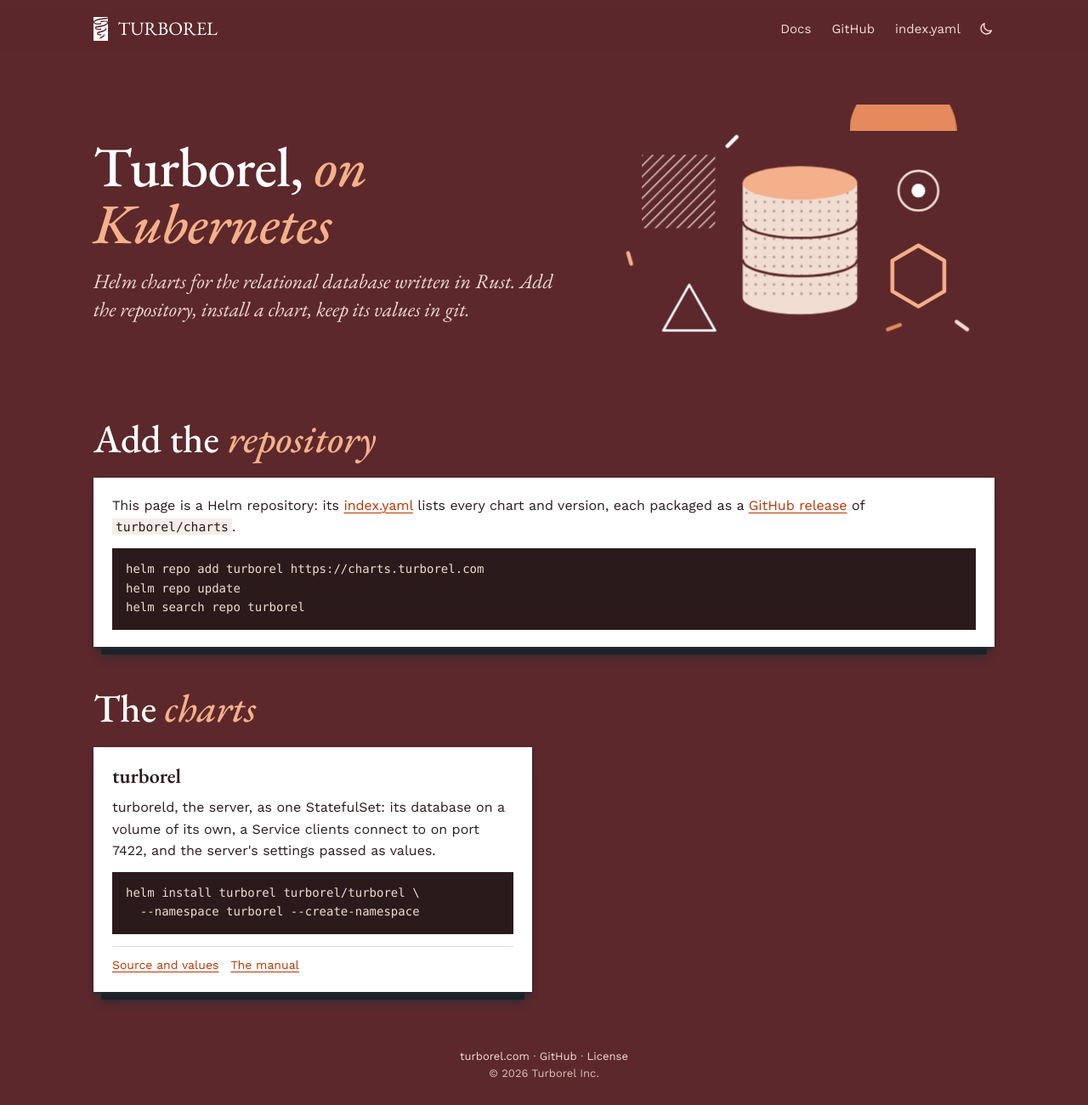
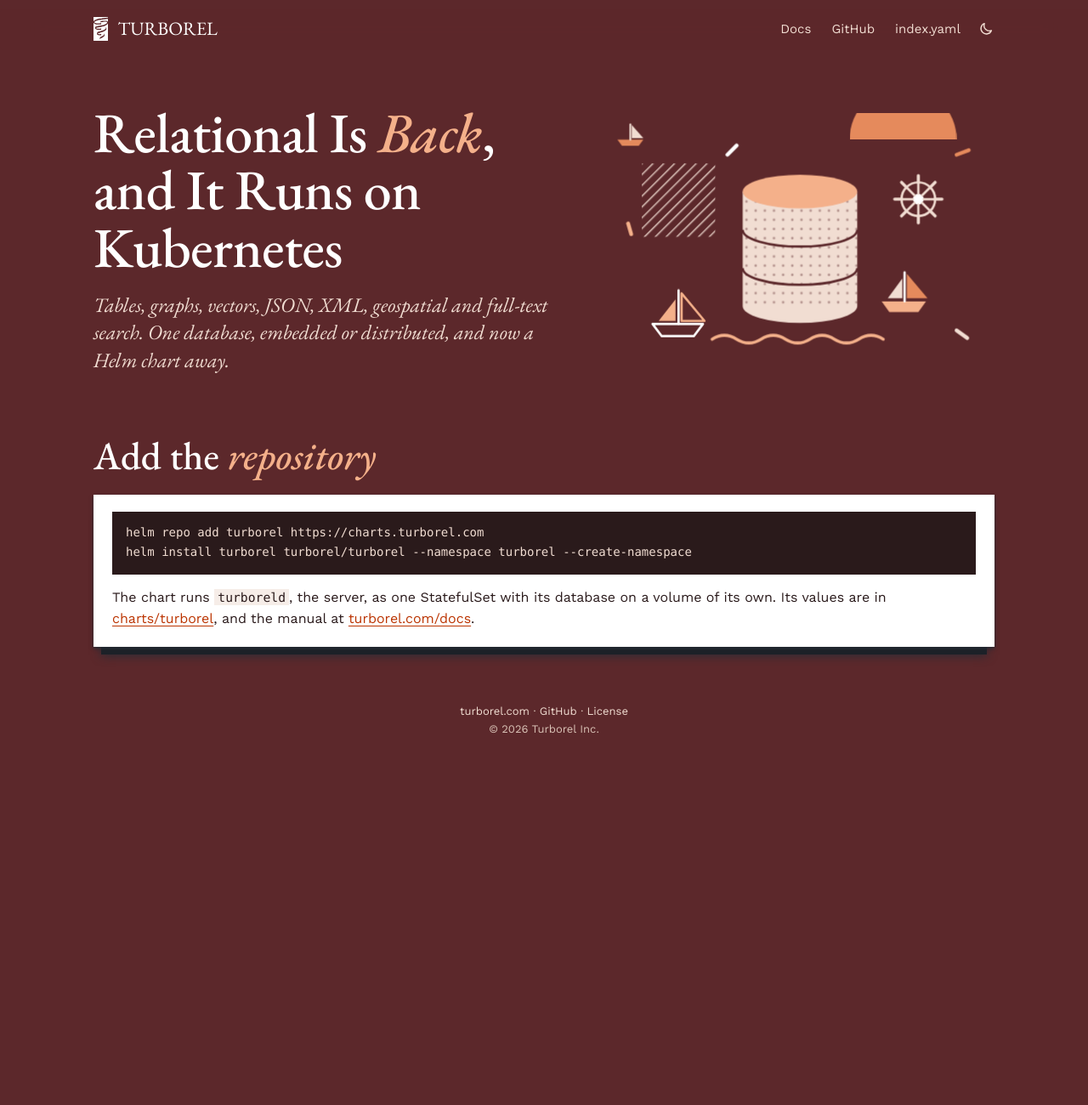
Before and after one commit to turborel/charts, a plain HTML site: page site/index.html in a window 1280 px wide. Shown: the whole page at 85% size. After the commit the page ends 909 px from the top, so only its background shows below. Drawn offline with nearby package versions, Linux system fonts and the light colour scheme.

Commit message:
site: describe the database from turborel.com, sail ships around the cylinder

```diff
--- a/site/index.html
+++ b/site/index.html
@@ -37,7 +37,7 @@
     <meta charset="utf-8">
     <meta name="viewport" content="width=device-width, initial-scale=1">
     <title>Turborel Helm charts</title>
-    <meta name="description" content="Helm charts for running Turborel, the open-source relational database written in Rust, on Kubernetes.">
+    <meta name="description" content="Helm charts for running Turborel on Kubernetes: the open-source relational database for tables, graphs, vectors, JSON, XML, geospatial and full-text search.">
     <link rel="icon" href="assets/favicon.ico" sizes="16x16 32x32 48x48">
     <link rel="icon" href="assets/favicon.svg" type="image/svg+xml">
     <link rel="icon" type="image/png" sizes="32x32" href="assets/favicon-32x32.png">
@@ -47,7 +47,7 @@
     <meta property="og:type" content="website">
     <meta property="og:site_name" content="Turborel">
     <meta property="og:title" content="Turborel Helm charts">
-    <meta property="og:description" content="Helm charts for running Turborel on Kubernetes.">
+    <meta property="og:description" content="Helm charts for running Turborel, the open-source relational database, on Kubernetes.">
     <meta property="og:url" content="https://charts.turborel.com/">
     <meta name="color-scheme" content="light dark">
     <meta name="theme-color" content="#5C282B" media="(prefers-color-scheme: light)">
@@ -270,7 +270,7 @@
         }
 
         pre {
-            margin: 12px 0 0;
+            margin: 0;
             padding: 14px 16px;
             overflow-x: auto;
             white-space: pre-wrap;
@@ -288,6 +288,10 @@
 
         pre code {
             font-size: inherit;
+        }
+
+        .box pre + p {
+            margin-top: 14px;
         }
 
         .box p code {
@@ -313,23 +317,7 @@
             color: #F4B08A;
         }
 
-        .charts {
-            display: grid;
-            grid-template-columns: repeat(auto-fill, minmax(min(100%, 420px), 1fr));
-            gap: 32px 28px;
-        }
 
-        .chart .meta {
-            margin-top: 14px;
-            padding-top: 10px;
-            border-top: 1px solid #EADBD3;
-            font-size: 14px;
-            color: #6B5A5B;
-        }
-
-        .chart .meta a {
-            margin-right: 14px;
-        }
 
         /* ---- footer -------------------------------------------------------- */
         .footer {
@@ -426,10 +414,6 @@
                 background: #0B0809;
             }
 
-            :where(:root[data-theme="dark"]) .chart .meta {
-                border-top-color: #3A2E2F;
-                color: #A89A93;
-            }
         }
     </style>
 </head>
@@ -471,11 +455,11 @@
         <main>
             <section class="cover">
                 <div>
-                    <h2 class="tagline">Turborel, <em>on Kubernetes</em></h2>
-                    <p class="subline">Helm charts for the relational database written in Rust. Add the repository, install a chart, keep its values in git.</p>
+                    <h2 class="tagline">Relational Is <em>Back</em>, and It Runs on Kubernetes</h2>
+                    <p class="subline">Tables, graphs, vectors, JSON, XML, geospatial and full-text search. One database, embedded or distributed, and now a Helm chart away.</p>
                 </div>
                 <!-- A still life in the site's manner: a database cylinder among Memphis shapes, here with a hexagon for Kubernetes. -->
-                <svg class="still-life" viewBox="0 0 520 330" role="img" aria-label="A database cylinder, a hexagon and drifting geometric shapes">
+                <svg class="still-life" viewBox="0 0 520 330" role="img" aria-label="A database cylinder among small sailing ships, a ship's wheel and drifting geometric shapes">
                     <defs>
                         <pattern id="sl-dots" width="12" height="12" patternUnits="userSpaceOnUse"><circle cx="3" cy="3" r="1.6" fill="#5C282B"/></pattern>
                         <pattern id="sl-hatch" width="10" height="10" patternUnits="userSpaceOnUse" patternTransform="rotate(45)"><line x1="0" y1="0" x2="0" y2="10" stroke="#F1DDD2" stroke-width="3"/></pattern>
@@ -488,38 +472,49 @@
                         <path d="M190 160 A 75 22 0 0 0 340 160 M190 210 A 75 22 0 0 0 340 210" fill="none" stroke="#5C282B" stroke-width="3"/>
                         <ellipse cx="265" cy="110" rx="75" ry="22" fill="#F4B08A"/>
                     </g>
-                    <g class="float f2"><path d="M420 190 l34 20 v40 l-34 20 l-34 -20 v-40 z" fill="none" stroke="#F4B08A" stroke-width="5" stroke-linejoin="round"/></g>
-                    <g class="float f3"><path d="M86 300 L120 240 L154 300 Z" fill="none" stroke="#FFFFFF" stroke-width="3" stroke-linejoin="round"/></g>
-                    <g class="float"><circle cx="420" cy="120" r="26" fill="none" stroke="#F1DDD2" stroke-width="3"/><circle cx="420" cy="120" r="9" fill="#FFFFFF"/></g>
+                    <!-- a ship's wheel, for the helm -->
+                    <g class="float"><g transform="translate(420 120)" fill="none" stroke="#F1DDD2" stroke-width="3" stroke-linecap="round">
+                        <circle r="22"/><circle r="7" fill="#FFFFFF" stroke="none"/>
+                        <path d="M0 -7V-22M0 7V22M-7 0H-22M7 0H22M-5 -5L-15.6 -15.6M5 5L15.6 15.6M-5 5L-15.6 15.6M5 -5L15.6 -15.6"/>
+                        <path d="M0 -22V-31M0 22V31M-22 0H-31M22 0H31M-15.6 -15.6L-22 -22M15.6 15.6L22 22M-15.6 15.6L-22 22M15.6 -15.6L22 -22" stroke-width="4"/>
+                    </g></g>
+                    <!-- small ships, each a hull, a mast and a sail -->
+                    <g class="float f2"><g transform="translate(372 212)">
+                        <path d="M0 40 H58 L48 54 H10 Z" fill="#F4B08A"/>
+                        <path d="M30 40 V2" stroke="#FFFFFF" stroke-width="3" stroke-linecap="round"/>
+                        <path d="M33 4 L60 36 H33 Z" fill="#E58A5C"/>
+                        <path d="M27 10 L8 36 H27 Z" fill="#F1DDD2"/>
+                    </g></g>
+                    <g class="float f3"><g transform="translate(72 236)">
+                        <path d="M0 44 H66 L54 60 H12 Z" fill="none" stroke="#FFFFFF" stroke-width="3" stroke-linejoin="round"/>
+                        <path d="M34 44 V0" stroke="#FFFFFF" stroke-width="3" stroke-linecap="round"/>
+                        <path d="M38 4 L68 40 H38 Z" fill="none" stroke="#F4B08A" stroke-width="3" stroke-linejoin="round"/>
+                        <path d="M30 12 L8 40 H30 Z" fill="#F4B08A"/>
+                    </g></g>
+                    <g class="float"><g transform="translate(26 20)">
+                        <path d="M0 22 H34 L28 30 H6 Z" fill="#E58A5C"/>
+                        <path d="M17 22 V2" stroke="#F1DDD2" stroke-width="2.5" stroke-linecap="round"/>
+                        <path d="M19 3 L34 20 H19 Z" fill="#F1DDD2"/>
+                    </g></g>
+                    <!-- the water under the cylinder -->
+                    <g class="float f3"><path d="M150 300 q16 -10 32 0 t32 0 t32 0 t32 0 t32 0 t32 0 t32 0" fill="none" stroke="#F4B08A" stroke-width="4" stroke-linecap="round"/></g>
                     <g class="float f2" stroke-linecap="round" stroke-width="5">
-                        <line x1="170" y1="60" x2="182" y2="48" stroke="#FFFFFF"/><line x1="380" y1="300" x2="396" y2="294" stroke="#E58A5C"/>
-                        <line x1="40" y1="200" x2="44" y2="214" stroke="#F4B08A"/><line x1="470" y1="290" x2="484" y2="300" stroke="#F1DDD2"/>
+                        <line x1="170" y1="60" x2="182" y2="48" stroke="#FFFFFF"/><line x1="470" y1="60" x2="486" y2="54" stroke="#E58A5C"/>
+                        <line x1="40" y1="150" x2="44" y2="164" stroke="#F4B08A"/><line x1="470" y1="290" x2="484" y2="300" stroke="#F1DDD2"/>
                     </g>
                 </svg>
             </section>
 
+
             <section aria-labelledby="use">
                 <h2 id="use">Add the <em>repository</em></h2>
                 <div class="box">
-                    <p>This page is a Helm repository: its <a href="index.yaml">index.yaml</a> lists every chart and version, each packaged as a <a href="https://github.com/turborel/charts/releases">GitHub release</a> of <code>turborel/charts</code>.</p>
 <pre><code>helm repo add turborel https://charts.turborel.com
-helm repo update
-helm search repo turborel</code></pre>
+helm install turborel turborel/turborel --namespace turborel --create-namespace</code></pre>
+                    <p>The chart runs <code>turboreld</code>, the server, as one StatefulSet with its database on a volume of its own. Its values are in <a href="https://github.com/turborel/charts/tree/main/charts/turborel">charts/turborel</a>, and the manual at <a href="https://turborel.com/docs/">turborel.com/docs</a>.</p>
                 </div>
             </section>
 
-            <section aria-labelledby="charts">
-                <h2 id="charts">The <em>charts</em></h2>
-                <div class="charts">
-                    <article class="box chart">
-                        <h3>turborel</h3>
-                        <p>turboreld, the server, as one StatefulSet: its database on a volume of its own, a Service clients connect to on port 7422, and the server's settings passed as values.</p>
-<pre><code>helm install turborel turborel/turborel \
-  --namespace turborel --create-namespace</code></pre>
-                        <p class="meta"><a href="https://github.com/turborel/charts/tree/main/charts/turborel">Source and values</a><a href="https://turborel.com/docs/">The manual</a></p>
-                    </article>
-                </div>
-            </section>
         </main>
 
         <footer class="footer">
```
